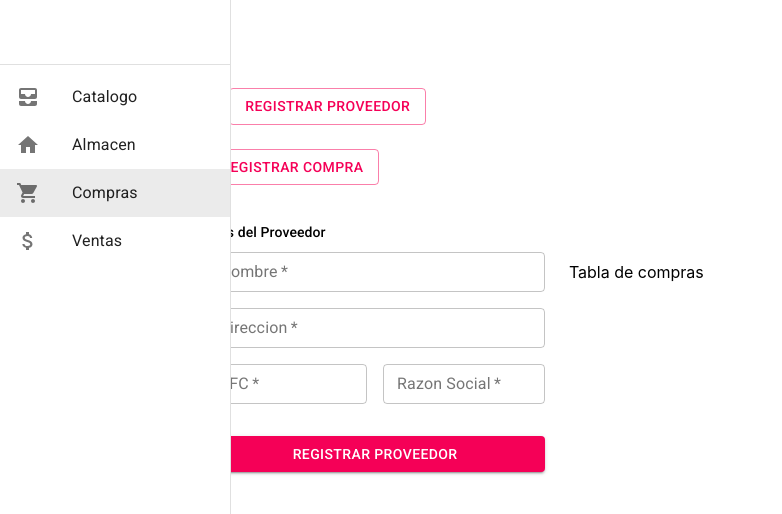
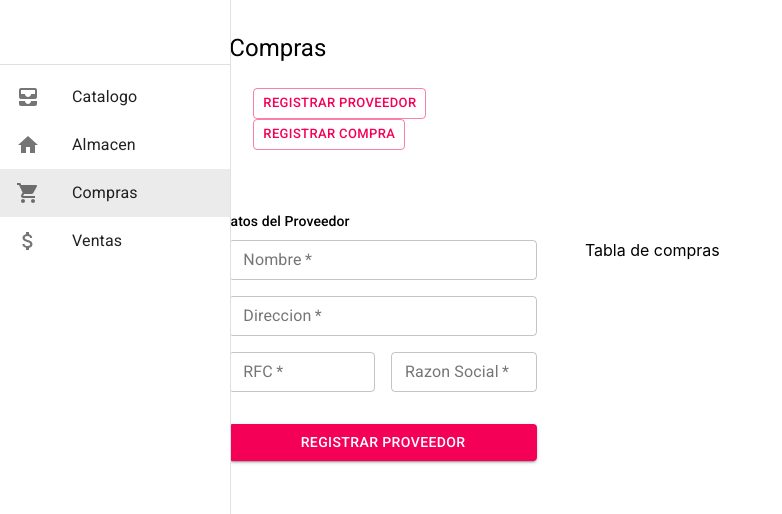
Before and after one commit to FerVilleda/PorjectR, a React (Create React App) app: page /compras in a window 1280 px wide. Shown: the top 514 px of the page, without its empty margins (0-782 px from the left). Built offline with nearby package versions, Linux system fonts and the light colour scheme.

Commit message:
margenes

```diff
--- a/src/components/FormCompra.jsx
+++ b/src/components/FormCompra.jsx
@@ -58,7 +58,9 @@ const FormCompra = () => {
                             size='small'
                             variant='outlined'
                             color='secondary'
-                        />
+                        >
+                            hola
+                        </TextField>
                     </Grid>
                     <Grid item xs={12} sm={6}>
                         <TextField
--- a/src/components/TablaAlmacen.jsx
+++ b/src/components/TablaAlmacen.jsx
@@ -16,8 +16,7 @@ const almacen = almacenSample;
 
 const useStyles = makeStyles((theme) => ({
     grids: {
-        padding: theme.spacing(2),
-        marginTop: theme.spacing(4)
+        padding: theme.spacing(3),
     }
   }));
 
--- a/src/views/Almacen.jsx
+++ b/src/views/Almacen.jsx
@@ -4,6 +4,7 @@ import TablaAlmacen from '../components/TablaAlmacen';
 
 const useStyles = makeStyles((theme) => ({
     paper: {
+      margin: theme.spacing(1,1,1,-4),
       display: 'flex',
       flexDirection: 'row',
       alignItems: 'center'
--- a/src/views/Catalogo.jsx
+++ b/src/views/Catalogo.jsx
@@ -13,7 +13,7 @@ const columns = [
 const productos = prodSample
 const useStyles = makeStyles((theme) => ({
     paper: {
-      margin: theme.spacing(8,1,1,-4),
+      margin: theme.spacing(1,1,1,-4),
       display: 'flex',
       flexDirection: 'row',
       alignItems: 'center'
--- a/src/views/Compras.jsx
+++ b/src/views/Compras.jsx
@@ -5,16 +5,16 @@ import FormProveedor from '../components/FormProveedor';
 
 const useStyles = makeStyles((theme) => ({
     paper: {
-      margin: theme.spacing(8,1,1,-4),
+      margin: theme.spacing(1,1,1,-4),
       display: 'flex',
       flexDirection: 'row',
       alignItems: 'center'
     },
     grids: {
-        padding: theme.spacing(3),
+        margin: theme.spacing(3),
     },
     btns:{
-        margin: theme.spacing(3)
+        marginRight: theme.spacing(1)
     }
   }));
 
@@ -26,15 +26,19 @@ const Compras = () => {
     return (
         <>
             <Container component='main' maxWidth='xl' className={classes.paper}>
-                <Grid container xs={4} direction='column' justify='flex-start' alignItems='flex-start'>
-                    <Grid direction='row'>
+                <Grid container xs={4} direction='column' justify='center' alignItems='flex-start' className={classes.grids}>
+                    <Typography component='h3' variant='h5'>
+                        Compras
+                    </Typography>
+                    <Grid direction='row' className={classes.grids}>
                         <Button variant='outlined'
                                 margin='normal'
                                 id='provA'
                                 name='provA'
                                 color='secondary'
                                 className={classes.btns}
-                                onClick={()=>setEscompra(false)}>
+                                onClick={()=>setEscompra(false)}
+                                size='small'>
                             Registrar Proveedor
                         </Button>
                         <Button variant='outlined'
@@ -43,7 +47,8 @@ const Compras = () => {
                                 name='provA'
                                 color='secondary'
                                 className={classes.submit}
-                                onClick={()=> setEscompra(true)}>
+                                onClick={()=> setEscompra(true)}
+                                size='small'>
                             Registrar Compra
                         </Button>
                     </Grid>
```
